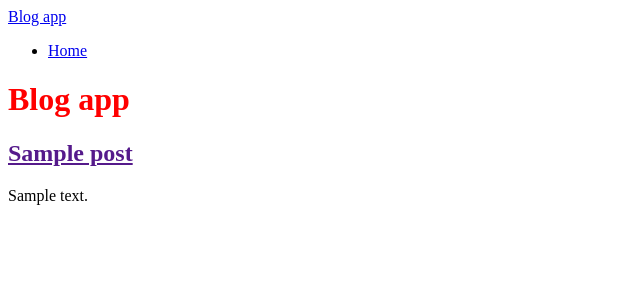
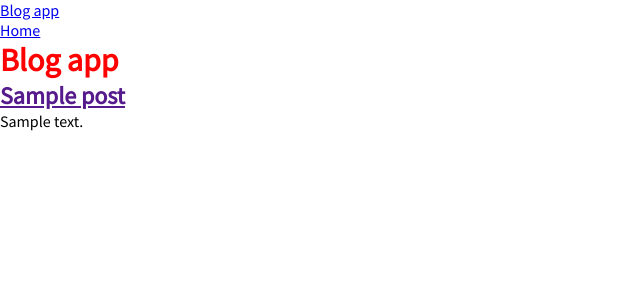
Before and after one commit to paulnyabaro/blog_app, a Django app: page / in a window 1280 px wide. Shown: the top 300 px of the page, without its empty margins (0-640 px from the left). Run offline with Django 4.2, Linux system fonts and the light colour scheme; tables that the repository leaves empty hold one stand-in row (values such as "Sample post").

Commit message:
Applying styling on the website

```diff
--- a/static/css/style.css
+++ b/static/css/style.css
@@ -1,3 +1,11 @@
+*{
+    padding: 0;
+    margin: 0;
+    box-sizing: border-box;
+}
+body{
+    font-family: 'Source Sans Pro', sans-serif;
+}
 h1{
     color: red;
 }
--- a/templates/base.html
+++ b/templates/base.html
@@ -6,6 +6,8 @@
     <meta http-equiv="X-UA-Compatible" content="IE=edge">
     <meta name="viewport" content="width=device-width, initial-scale=1.0">
     <title>{% block title %}{% endblock %}</title>
+    <link href="https://fonts.googleapis.com/css?family=Source+Sans+Pro:400"
+rel="stylesheet">
     <link rel="stylesheet" href="{% static 'css/style.css' %}">
 </head>
 <body>
```
